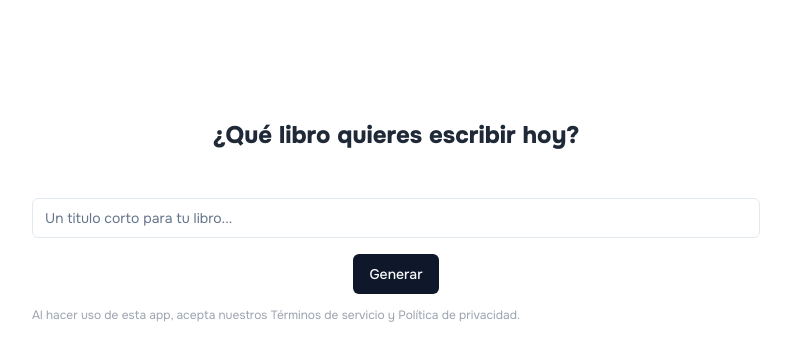
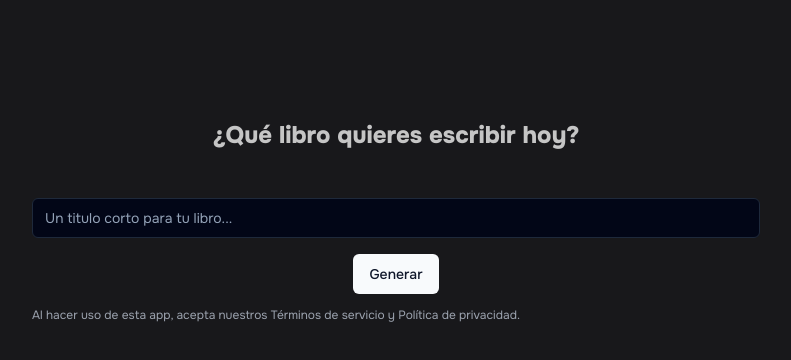
Before and after one commit to pdromoreno7/buukly-hackaton-vercel-2024, a Next.js app: page /generate in a window 1280 px wide. Shown: the top 360 px of the page, without its empty margins (244-1035 px from the left). Built offline with nearby package versions, Linux system fonts and the light colour scheme.

Commit message:
change: light to dark

```diff
--- a/src/app/layout.tsx
+++ b/src/app/layout.tsx
@@ -17,7 +17,7 @@ export default function RootLayout({
   children: React.ReactNode
 }>) {
   return (
-    <html lang='es' className='light'>
+    <html lang='es' className='dark'>
       <body className={onest.className}>
         <Header />
         <main>{children}</main>
```
